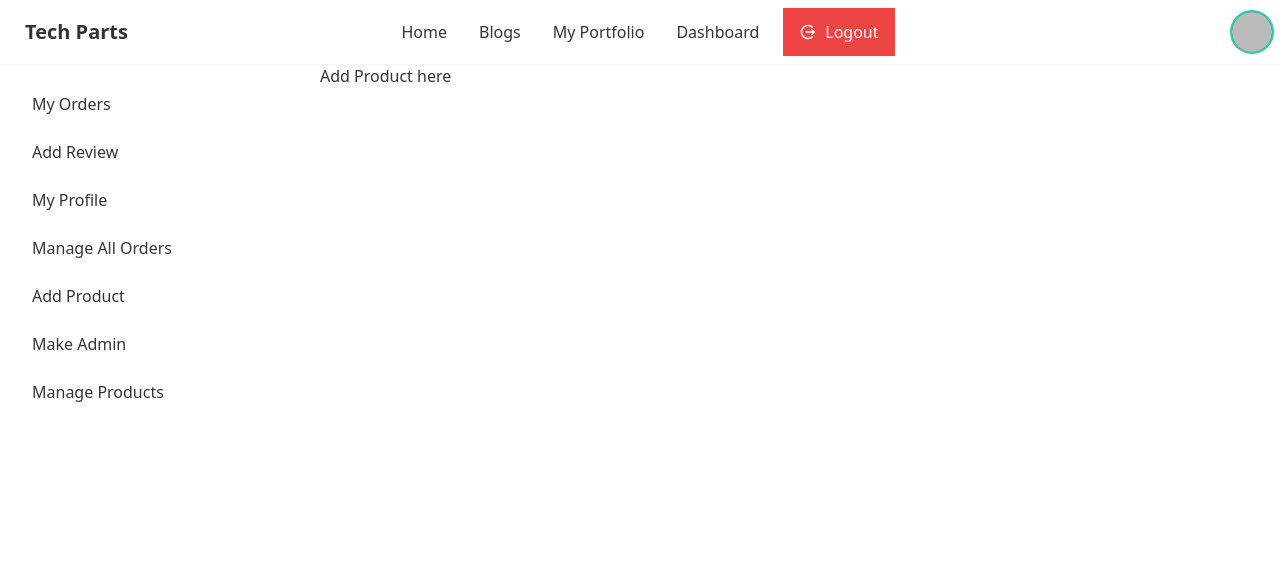
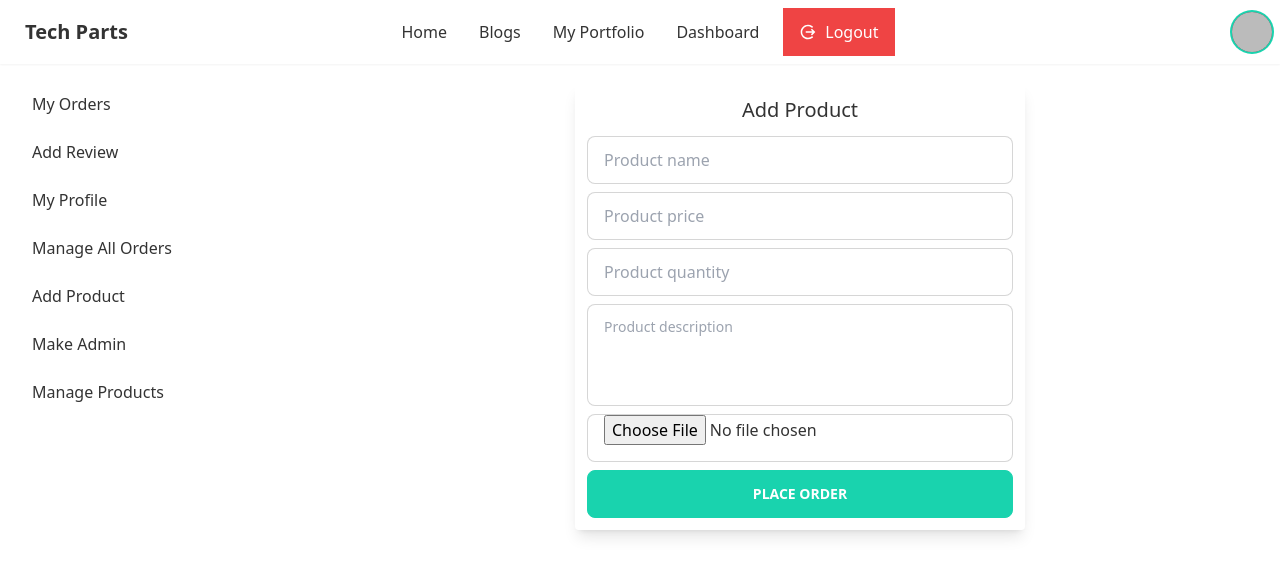
Before and after one commit to noyonalways/assignment-12-client, a React (Create React App) app: page /dashboard/add-product in a window 1280 px wide. Shown: the top 576 px of the page. Built offline with nearby package versions, Linux system fonts and the light colour scheme; no server answers; sample sign-in values are in the browser's storage.

Commit message:
ues token implement

```diff
--- /dev/null
+++ b/src/Api/AxiosPrivate.js
@@ -0,0 +1,28 @@
+import axios from "axios";
+
+const axiosPrivate = axios.create({});
+
+axiosPrivate.interceptors.request.use(function (config) {
+    // Do something before request is sent
+    if(!config.headers.authorization){
+        config.headers.authorization = `Baerer ${localStorage.getItem('accessToken')}`
+    }
+    return config;
+}, function (error) {
+    // Do something with request error
+    return Promise.reject(error);
+});
+
+// Add a response interceptor
+axiosPrivate.interceptors.response.use(function (response) {
+    // Any status code that lie within the range of 2xx cause this function to trigger
+    // Do something with response data
+    return response;
+}, function (error) {
+    // Any status codes that falls outside the range of 2xx cause this function to trigger
+    // Do something with response error
+    return Promise.reject(error);
+});
+
+
+export default axiosPrivate;
--- /dev/null
+++ b/src/Hooks/useToken.js
@@ -0,0 +1,15 @@
+import {useEffect, useState} from 'react';
+
+const useToken = (user) => {
+    const [token, setToken] = useState('');
+    useEffect(() => {
+        const email = user?.user?.email;
+        const currentUser = {email};
+        console.log(email, currentUser);
+
+    },[user]);
+
+    return(token);
+};
+
+export default useToken;
--- a/src/Pages/Blogs/Blogs.js
+++ b/src/Pages/Blogs/Blogs.js
@@ -8,7 +8,7 @@ import LoadingRipple from '../../Components/LoadingRipple/LoadingRipple';
 import { useQuery } from 'react-query';
 
 const Blogs = () => {
-    const { data, isLoading } = useQuery('questions', async () => await axios.get('https://glacial-temple-86041.herokuapp.com/question'));
+    const { data, isLoading } = useQuery('questions', async () => await axios.get('http://localhost:5000/question'));
     const questions = data?.data?.data;
     return (
         <section >
--- a/src/Pages/Dashboard/AddProduct/AddProduct.js
+++ b/src/Pages/Dashboard/AddProduct/AddProduct.js
@@ -4,8 +4,30 @@ import PageTitle from '../../../Components/PageTitle/PageTitle';
 const AddProduct = () => {
     return (
         <div>
-            <PageTitle title={'Add Product'}/>
-            <text className="2xl">Add Product here</text>
+            <PageTitle title={'Add Product'} />
+            <div className="mx-auto container py-5">
+                <div className='lg:w-[450px] mx-auto py-3 px-3 shadow-lg rounded'>
+                    <h3 className="text-xl text-center mb-3">Add Product</h3>
+                    <form className='space-y-2' action="">
+                        <div className="form-control">
+                            <input type="text" placeholder='Product name' className="input input-bordered" />
+                        </div>
+                        <div className="form-control">
+                            <input type="number" placeholder='Product price' className="input input-bordered" />
+                        </div>
+                        <div className="form-control">
+                            <input type="number" placeholder='Product quantity' className="input input-bordered" />
+                        </div>
+                        <div className="form-control">
+                            <textarea placeholder='Product description' name="" id="" cols="30" rows="3" className='textarea-bordered textarea resize-none'></textarea>
+                        </div>
+                        <div className="form-control">
+                            <input type="file" className="input input-bordered" />
+                        </div>
+                        <button  className="btn btn-secondary text-white w-full">Place order</button>
+                    </form>
+                </div>
+            </div>
         </div>
     );
 };
--- a/src/Pages/Home/HomeBanner/HomeBanner.js
+++ b/src/Pages/Home/HomeBanner/HomeBanner.js
@@ -11,7 +11,7 @@ import { useQuery } from 'react-query';
 
 
 const HomeBanner = () => {
-    const { data, isLoading } = useQuery('banners', async () => await axios.get('https://glacial-temple-86041.herokuapp.com/home-slider'));
+    const { data, isLoading } = useQuery('banners', async () => await axios.get('http://localhost:5000/home-slider'));
     const banners = data?.data?.data ? data.data.data : [];
 
 
--- a/src/Pages/Home/ProductSection/ProductSection.js
+++ b/src/Pages/Home/ProductSection/ProductSection.js
@@ -6,7 +6,7 @@ import NoData from '../../../Components/NoData/NoData';
 import ProductCard from './ProductCard/ProductCard';
 
 const ProductSection = () => {
-    const { data, isLoading } = useQuery('products', async () => await axios.get('https://glacial-temple-86041.herokuapp.com/product'));
+    const { data, isLoading } = useQuery('products', async () => await axios.get('http://localhost:5000/product'));
     const products = data?.data.data;
 
 
--- a/src/Pages/Home/ReviewSection/ReviewSection.js
+++ b/src/Pages/Home/ReviewSection/ReviewSection.js
@@ -9,7 +9,7 @@ import './ReviewSection.css'
 import NoData from '../../../Components/NoData/NoData';
 
 const ReviewSection = () => {
-    const { data, isLoading } = useQuery('allReview', async () => await axios.get('https://glacial-temple-86041.herokuapp.com/review'));
+    const { data, isLoading } = useQuery('allReview', async () => await axios.get('http://localhost:5000/review'));
     const reviews = data?.data.data;
 
     return (
--- a/src/Pages/MyPortfolio/MyPortfolio.js
+++ b/src/Pages/MyPortfolio/MyPortfolio.js
@@ -10,7 +10,7 @@ import LoadingRipple from '../../Components/LoadingRipple/LoadingRipple';
 import { useQuery } from 'react-query';
 
 const MyPortfolio = () => {
-    const { data, isLoading } = useQuery('portfolio', async () => await axios.get('https://glacial-temple-86041.herokuapp.com/portfolio'));
+    const { data, isLoading } = useQuery('portfolio', async () => await axios.get('http://localhost:5000/portfolio'));
     const portfolio = data?.data[0];
     const { name, profileImg, email, phone, age, presentAddress, permanentAddress, education, gpa, passingYear, instisutionName, projects, usedTechnologies } = data?.data[0] ? portfolio : {};
 
--- a/src/Pages/ProductDetail/ProductDetail.js
+++ b/src/Pages/ProductDetail/ProductDetail.js
@@ -11,7 +11,7 @@ import { format } from 'date-fns';
 const ProductDetail = () => {
     const [user] = useAuthState(auth);
     const { id } = useParams();
-    const { data, isLoading, refetch } = useQuery(['singleProduct', id], async () => await axios.get(`https://glacial-temple-86041.herokuapp.com/product/${id}`));
+    const { data, isLoading, refetch } = useQuery(['singleProduct', id], async () => await axios.get(`http://localhost:5000/product/${id}`));
     const product = data?.data;
     // const { name, img, availableQuantity, price, productDescription, sold, _id } = product;
     const [address, setAddress] = useState({value: '', error: ''});
@@ -79,7 +79,7 @@ const ProductDetail = () => {
                 quantity: newQuantity,
                 sold: newSoldQuantity
             }
-            const {data: result} = await axios.put(`https://glacial-temple-86041.herokuapp.com/product/${id}`, updatedProduct);
+            const {data: result} = await axios.put(`http://localhost:5000/product/${id}`, updatedProduct);
             console.log(result);
             refetch();
 
@@ -97,7 +97,7 @@ const ProductDetail = () => {
                 totalCost: (wantQuantity.value * parseInt(product?.price)).toFixed(2),
                 date: formatedDate
             }
-            const {data} = await axios.post('https://glacial-temple-86041.herokuapp.com/order', orderProduct);
+            const {data} = await axios.post('http://localhost:5000/order', orderProduct);
             if(data.success){
                 toast.success('Order placed successfully', {toastId: 'order'})
             }
--- a/src/Pages/SignUp/SignUp.js
+++ b/src/Pages/SignUp/SignUp.js
@@ -8,6 +8,7 @@ import { AiOutlineEye } from 'react-icons/ai'
 import { AiOutlineEyeInvisible } from 'react-icons/ai'
 import { toast } from 'react-toastify';
 import LoadingRipple from '../../Components/LoadingRipple/LoadingRipple';
+import useToken from '../../Hooks/useToken';
 
 const SignUp = () => {
     const [createUserWithEmailAndPassword, user, loading, error,] = useCreateUserWithEmailAndPassword(auth);
@@ -18,13 +19,15 @@ const SignUp = () => {
     const navigate = useNavigate();
     const location = useLocation();
     let from = location.state?.from?.pathname || "/";
+    const [token] = useToken(user);
 
     useEffect(() => {
         if(user){
-            toast.success('Successfully SignUp', { toastId: 'signUp' });
-            navigate(from, { replace: true });
+            // toast.success('Successfully SignUp', { toastId: 'signUp' });
+            // navigate(from, { replace: true });
+            // console.log(token);
         }
-    },[user, from, navigate]);
+    },[user, from, navigate, token]);
 
 
     const onSubmit = async data => {
```
Also changed, not shown: 1 other file (tests, documents, lock files or other folders). Lines whose indentation alone changed are shown as unchanged.
